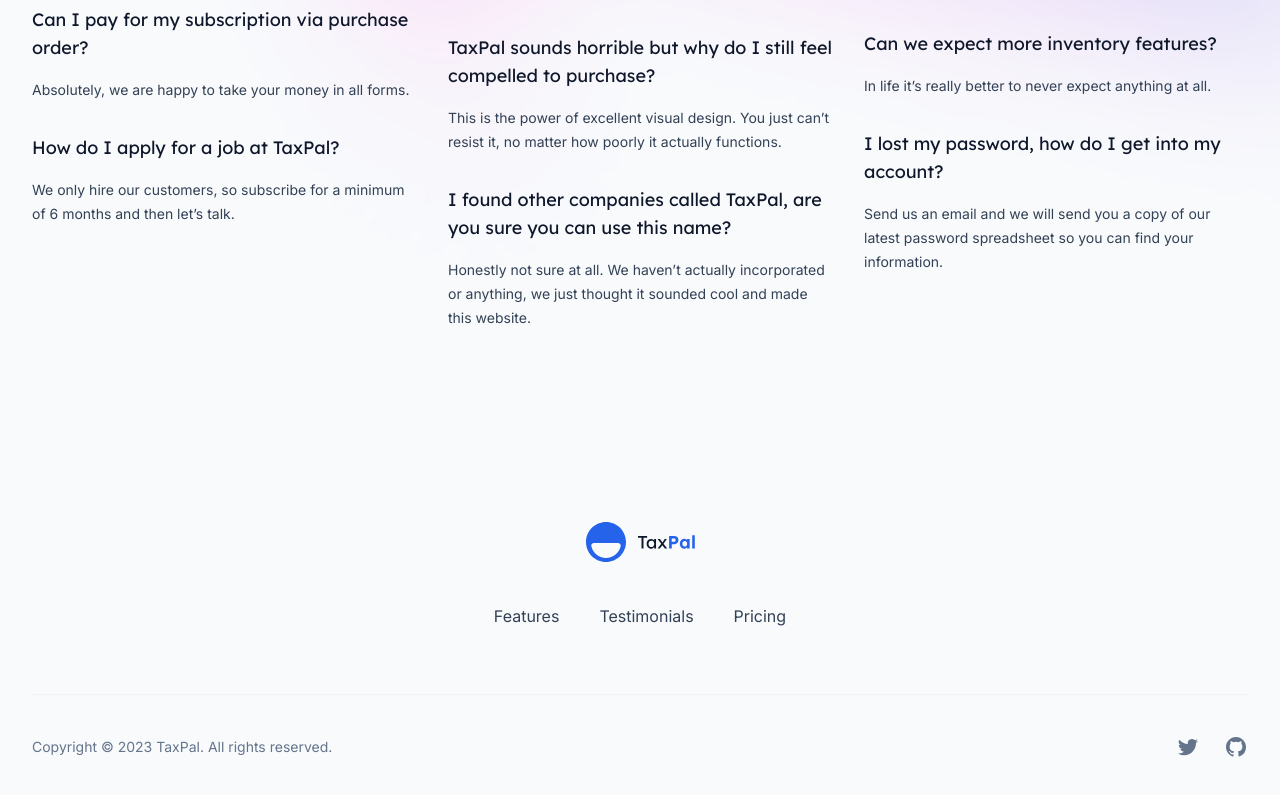
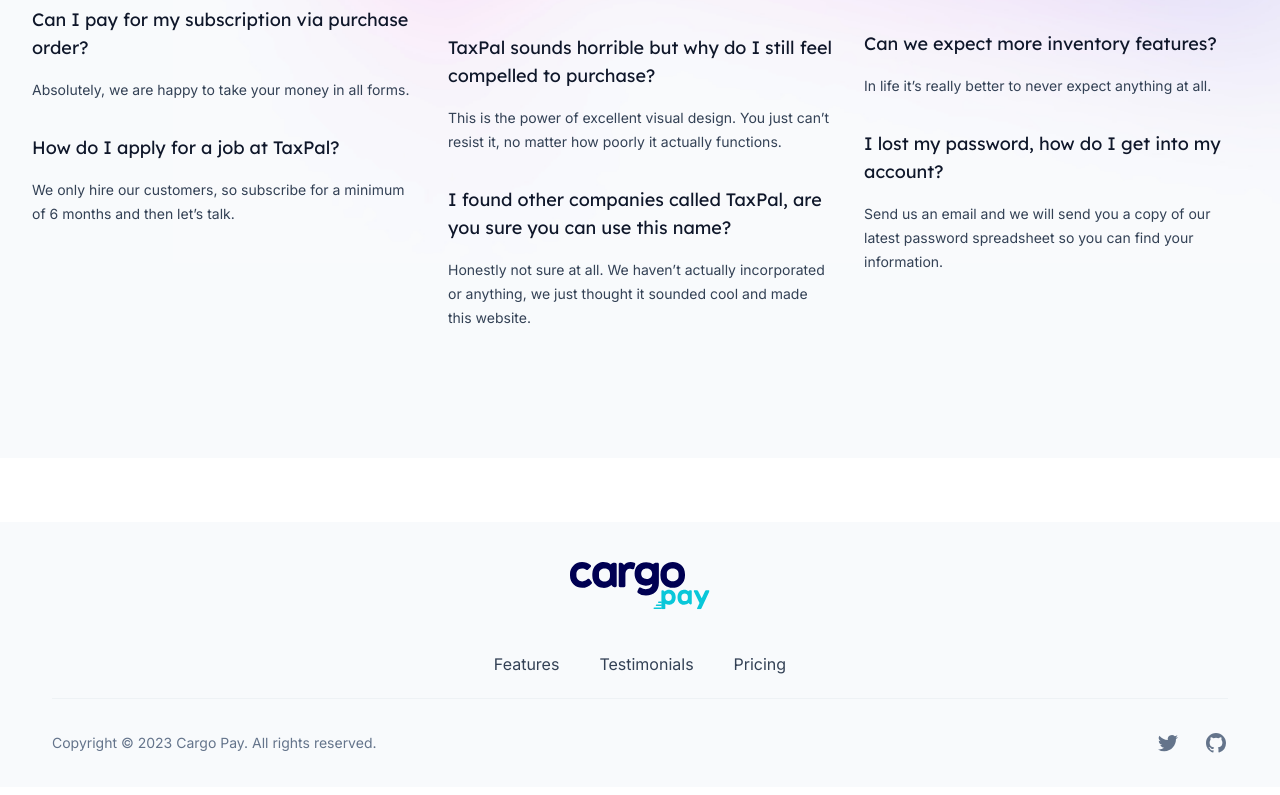
Before and after one commit to sophiiaR/cargo_pay, a Next.js app: page / in a window 1280 px wide. Shown: the part 6539-7334 px from the top of the page. Built offline with nearby package versions, Linux system fonts and the light colour scheme.

Commit message:
Add logo

```diff
--- a/src/components/Footer.jsx
+++ b/src/components/Footer.jsx
@@ -1,15 +1,23 @@
 import Link from 'next/link'
-
+import Image from 'next/image'
+import logo from '../images/logos/logo.svg'
 import { Container } from '@/components/Container'
 import { Logo } from '@/components/Logo'
 import { NavLink } from '@/components/NavLink'
 
 export function Footer() {
   return (
-    <footer className="bg-slate-50">
+    <footer className="bg-slate-50 mt-16 px-5">
       <Container>
-        <div className="py-16">
-          <Logo className="mx-auto h-10 w-auto" />
+        <div className="pt-10 pb-5">
+          {/* <Logo className="mx-auto h-10 w-auto" /> */}
+          <Image
+                  width={100}
+                  height={100}
+                  className="h-12 w-auto items-center mx-auto"
+                  src={logo}
+                  alt=""
+          />
           <nav className="mt-10 text-sm" aria-label="quick links">
             <div className="-my-1 flex justify-center gap-x-6">
               <NavLink href="#features">Features</NavLink>
@@ -18,7 +26,7 @@ export function Footer() {
             </div>
           </nav>
         </div>
-        <div className="flex flex-col items-center border-t border-slate-400/10 py-10 sm:flex-row-reverse sm:justify-between">
+        <div className="flex flex-col items-center border-t border-slate-400/10 py-8 sm:flex-row-reverse sm:justify-between">
           <div className="flex gap-x-6">
             <Link
               href="https://twitter.com"
@@ -46,7 +54,7 @@ export function Footer() {
             </Link>
           </div>
           <p className="mt-6 text-sm text-slate-500 sm:mt-0">
-            Copyright &copy; {new Date().getFullYear()} TaxPal. All rights
+            Copyright &copy; {new Date().getFullYear()} Cargo Pay. All rights
             reserved.
           </p>
         </div>
```
